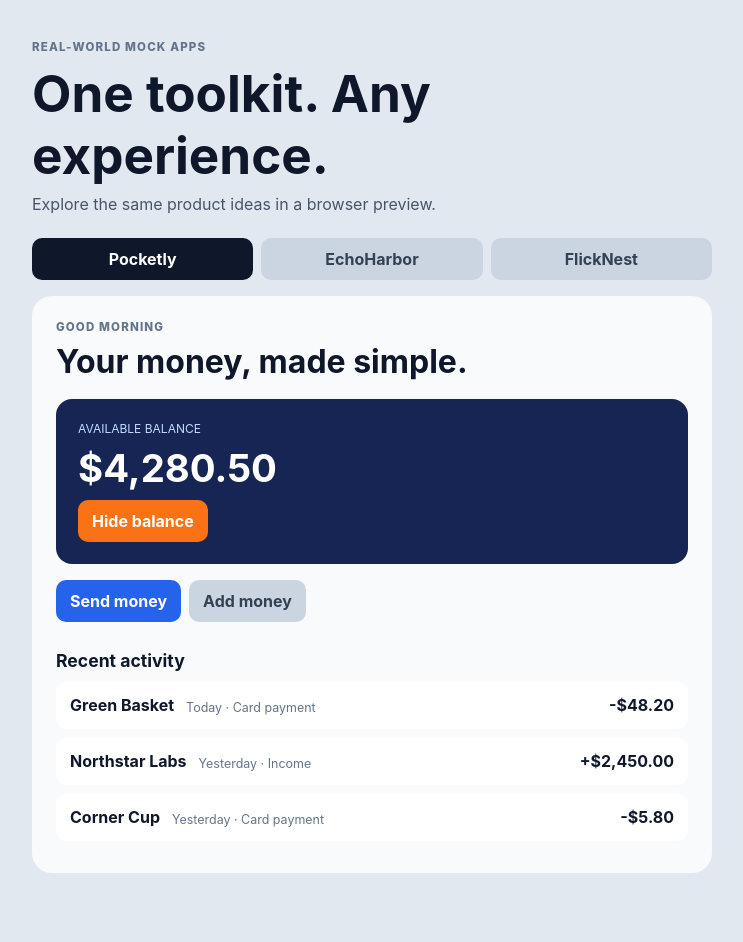
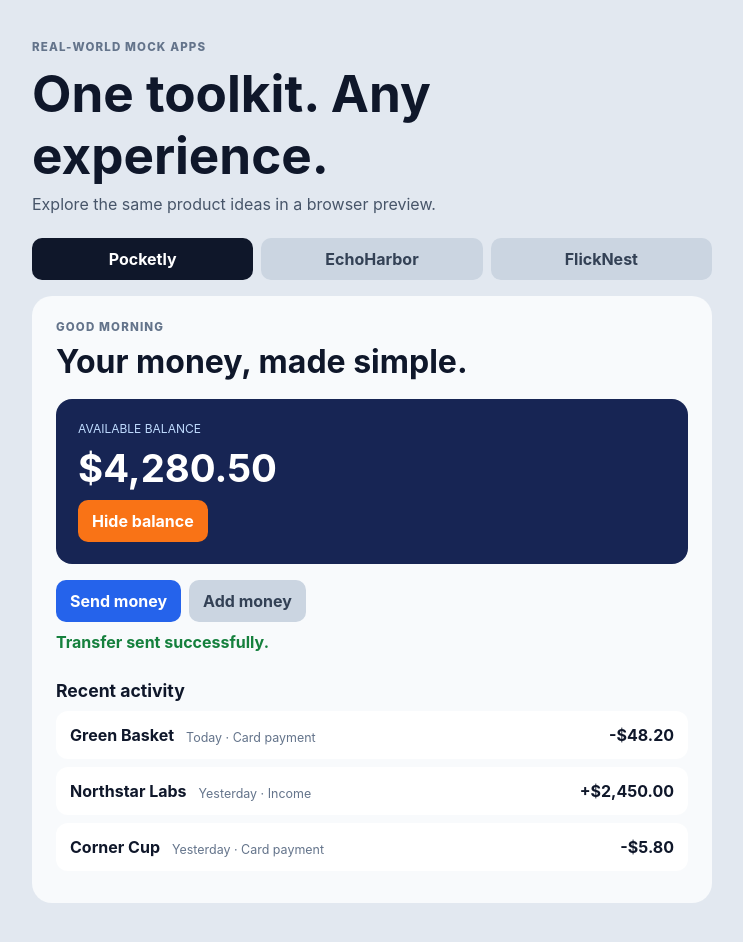
Before and after one commit to DevTash/nativescript-sveltekit, a Svelte app in the folder demo/stackblitz/: page / in a window 1280 px wide. Both pictures are taken after a click on the button "Send money". Shown: the whole page, without its empty margins (268-1011 px from the left). Before the commit the page ends 913 px from the top, so only its background shows below. Built offline with nearby package versions, Linux system fonts and the light colour scheme.

Commit message:
Use inline transfer feedback
Co-authored-by: DevTash <14331649+DevTash@users.noreply.github.com>

```diff
--- a/demo/stackblitz/src/App.svelte
+++ b/demo/stackblitz/src/App.svelte
@@ -3,6 +3,7 @@
   let activeApp = $state<AppName>('banking');
   let balanceVisible = $state(true);
   let playing = $state(false);
+  let transferSent = $state(false);
   let selectedMovie = $state<string | null>(null);
 
   const transactions = [
@@ -49,7 +50,8 @@
         <strong>{balanceVisible ? '$4,280.50' : '••••••••'}</strong>
         <button onclick={() => balanceVisible = !balanceVisible}>{balanceVisible ? 'Hide balance' : 'Show balance'}</button>
       </div>
-      <div class="actions"><button onclick={() => alert('Transfer ready')}>Send money</button><button>Add money</button></div>
+      <div class="actions"><button onclick={() => transferSent = true}>Send money</button><button>Add money</button></div>
+      {#if transferSent}<p class="confirmation">Transfer sent successfully.</p>{/if}
       <h3>Recent activity</h3>
       {#each transactions as transaction}
         <article class="row"><div><strong>{transaction[0]}</strong><small>{transaction[1]}</small></div><b>{transaction[2]}</b></article>
--- a/demo/stackblitz/src/styles.css
+++ b/demo/stackblitz/src/styles.css
@@ -16,6 +16,7 @@ section { padding: 24px; border-radius: 20px; min-height: 420px; }
 .banking { background: #f8fafc; }.music { background: #fff7ed; color: #431407; }.movies { background: #111827; color: white; }
 .balance { background: #172554; color: white; border-radius: 16px; padding: 22px; display: grid; gap: 9px; }.balance span { color: #bfdbfe; font-size: .75rem; }.balance strong { font-size: 2.4rem; }.balance button, .play { background: #f97316; color: white; width: max-content; }
 .actions { display: flex; gap: 8px; margin: 16px 0; }.actions button:first-child { background: #2563eb; color: white; }
+.confirmation { color: #15803d; font-weight: 700; margin: -6px 0 16px; }
 .row { background: white; border-radius: 12px; padding: 14px; margin: 8px 0; display: flex; justify-content: space-between; align-items: center; gap: 12px; }.row div { display: flex; align-items: center; gap: 12px; }.row small, .movie small { display: block; color: #64748b; font-size: .78rem; margin-top: 5px; }.row em { color: #f97316; font-style: normal; }.music .row { color: #431407; }
 .movie { display: grid; grid-template-columns: 110px 1fr; background: #1f2937; border-radius: 12px; overflow: hidden; margin: 10px 0; }.movie.selected { outline: 2px solid #f87171; }.poster { min-height: 120px; display: grid; place-items: center; font-size: 2rem; }.movie > div:last-child { padding: 16px; }.movie button { display: block; margin-top: 14px; background: #dc2626; color: white; }
 @media (max-width: 480px) { main { padding: 24px 14px; } section { padding: 18px; } .balance strong { font-size: 2rem; } }
```
